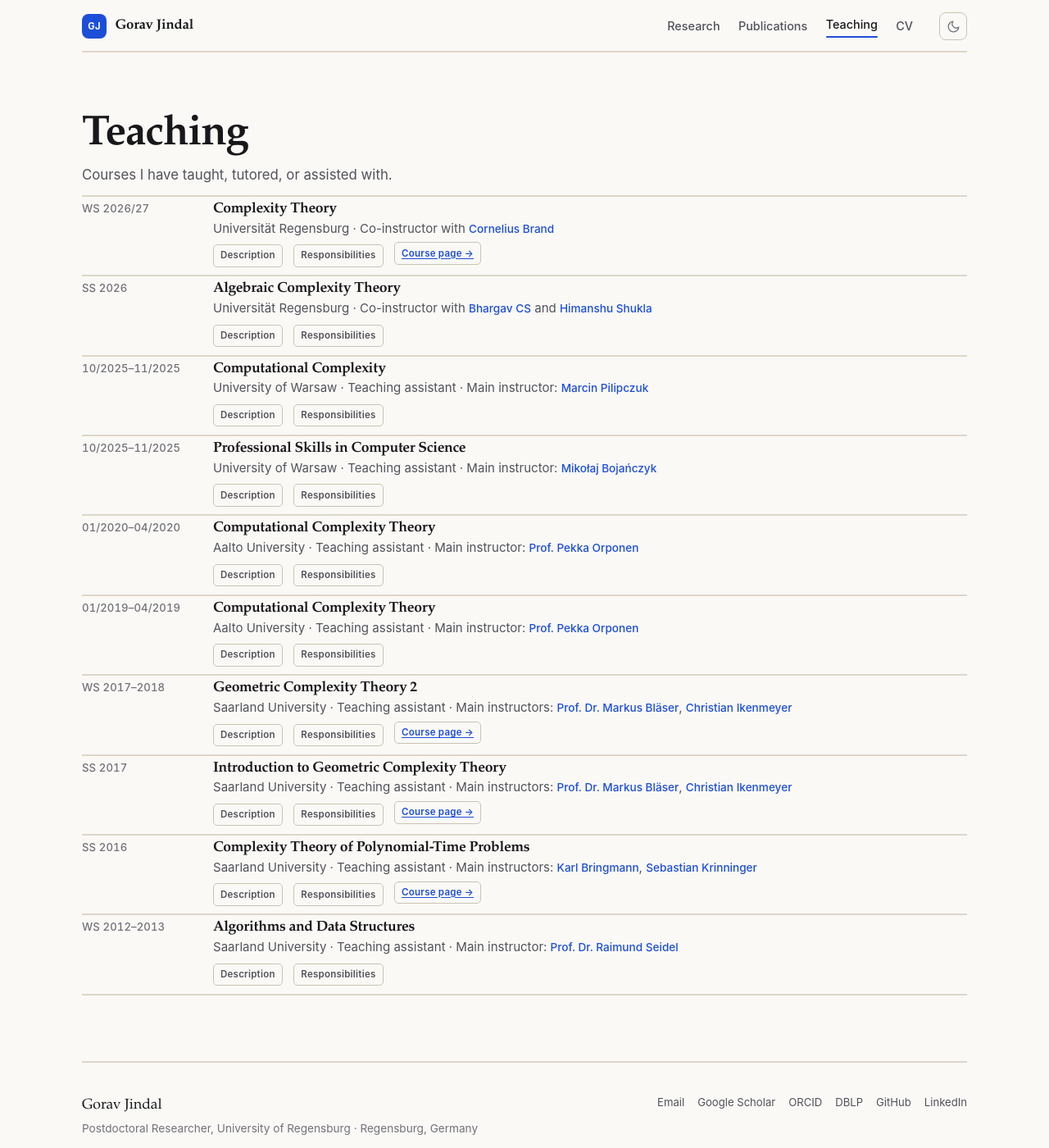
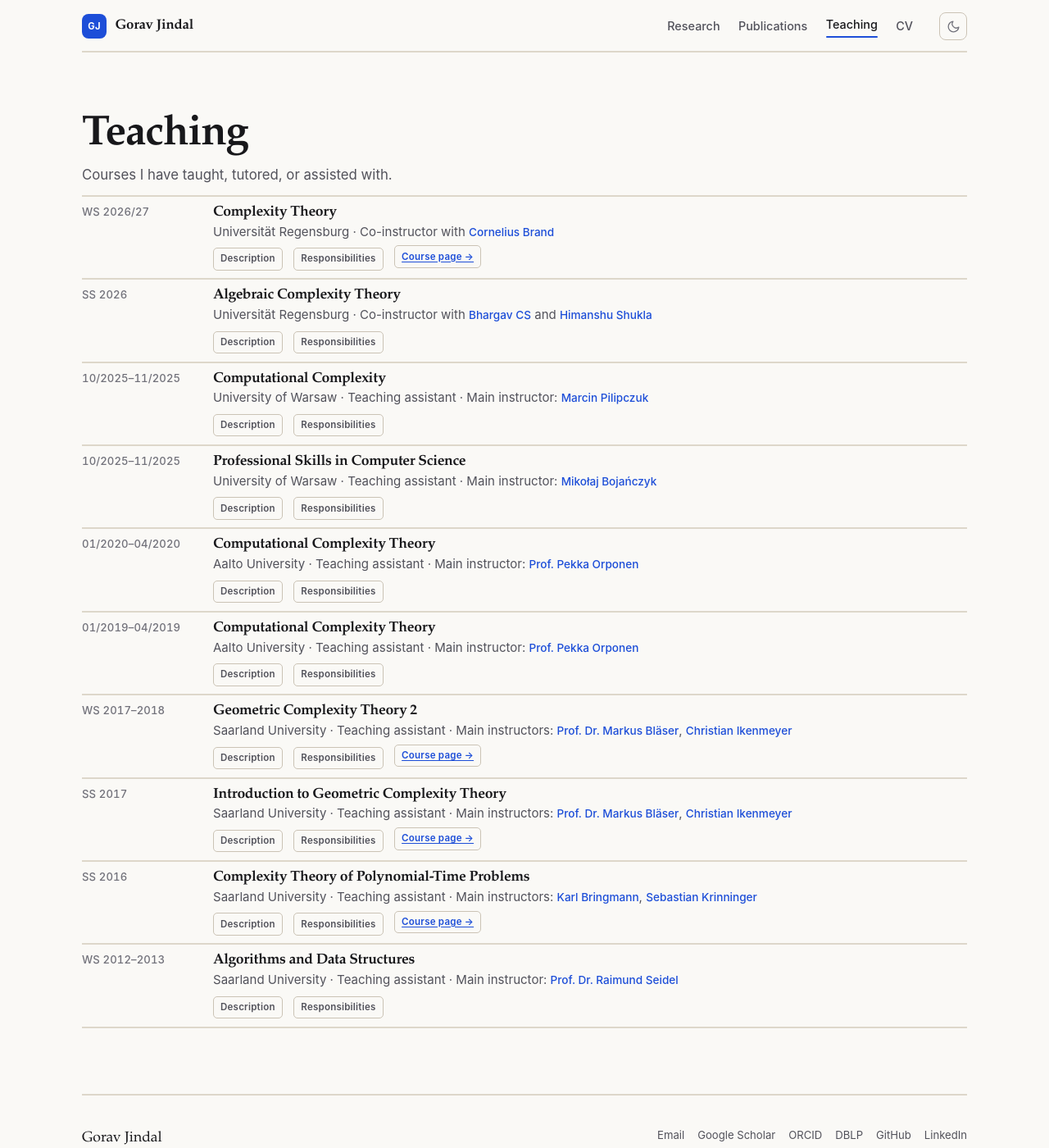
Before and after one commit to goravjindal/goravjindal.github.io, a Jekyll site: the page built from _pages/teaching.md, in a window 1280 px wide and 1400 px high. Shown: the whole window at 82% size. Built offline with Jekyll 4.4.1, drawn with Linux system fonts in a browser that asks for light colours.

Commit message:
Add small spacing above teaching course titles

```diff
--- a/assets/css/main.css
+++ b/assets/css/main.css
@@ -826,7 +826,7 @@ hr {
   grid-template-columns: 8.5rem minmax(0, 1fr);
   align-items: baseline;
   gap: 1.5rem;
-  padding: 0.25rem 0 0.6rem;
+  padding: 0.5rem 0 0.6rem;
   border-top: 1px solid var(--rule);
 }
 
```
